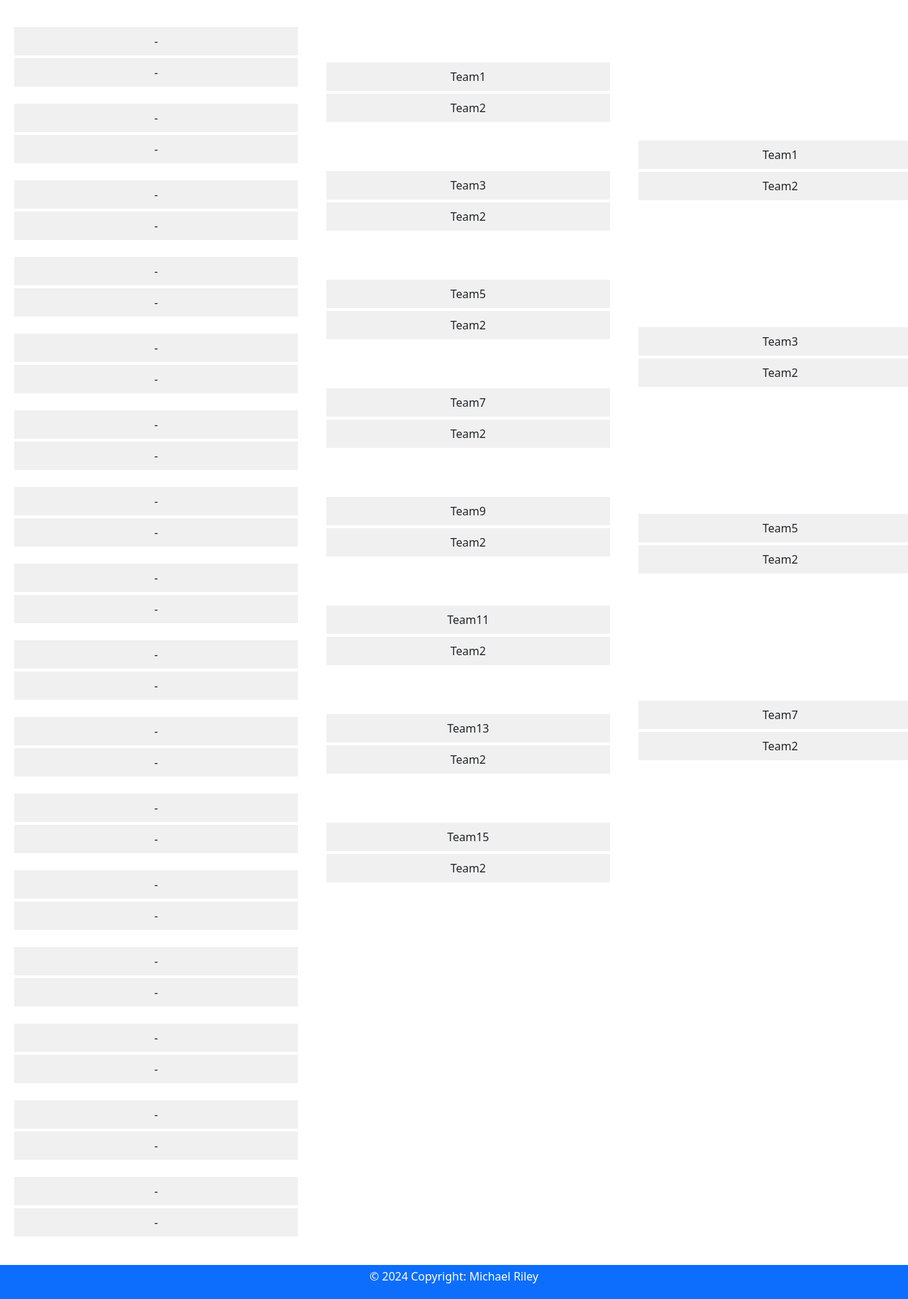
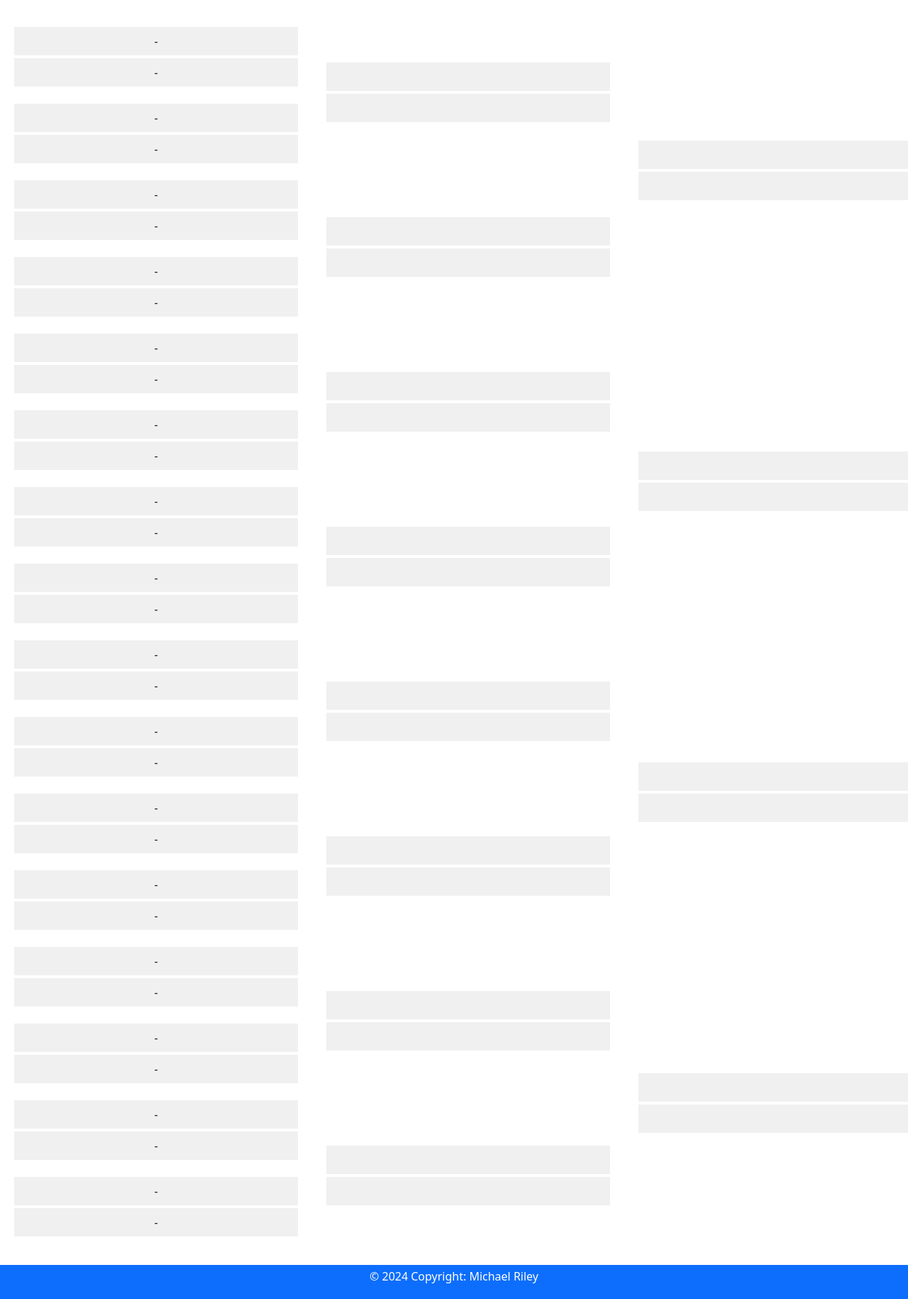
Before and after one commit to mikerly131/song_tournament, a FastAPI app: template templates/brackets/fill-bracket-64.html in a window 1280 px wide. Shown: the part 147-1977 px from the top of the page at 71% size. Run offline with FastAPI, Linux system fonts and the light colour scheme; the template is opened without the code that fills it, so the values that code supplies are empty.

Commit message:
64 bracket inprogress

```diff
--- a/templates/brackets/fill-bracket-64.html
+++ b/templates/brackets/fill-bracket-64.html
@@ -88,72 +88,61 @@
             </div>
         </div>
         <div class="column next-32 left">
-            <div class="round round-of-16">
-                <div class="match"><div class="team top">Team1</div><div class="team bottom">Team2</div></div>
-                <div class="match"><div class="team top">Team3</div><div class="team bottom">Team2</div></div>
-                <div class="match"><div class="team top">Team5</div><div class="team bottom">Team2</div></div>
-                <div class="match"><div class="team top">Team7</div><div class="team bottom">Team2</div></div>
-                <div class="match"><div class="team top">Team9</div><div class="team bottom">Team2</div></div>
-                <div class="match"><div class="team top">Team11</div><div class="team bottom">Team2</div></div>
-                <div class="match"><div class="team top">Team13</div><div class="team bottom">Team2</div></div>
-                <div class="match"><div class="team top">Team15</div><div class="team bottom">Team2</div></div>
-            </div>
+            <div class="match"><div class="team top"></div><div class="team bottom"></div></div>
+            <div class="match"><div class="team top"></div><div class="team bottom"></div></div>
+            <div class="match"><div class="team top"></div><div class="team bottom"></div></div>
+            <div class="match"><div class="team top"></div><div class="team bottom"></div></div>
+            <div class="match"><div class="team top"></div><div class="team bottom"></div></div>
+            <div class="match"><div class="team top"></div><div class="team bottom"></div></div>
+            <div class="match"><div class="team top"></div><div class="team bottom"></div></div>
+            <div class="match"><div class="team top"></div><div class="team bottom"></div></div>
         </div>
         <div class="column sweet-16 left">
-            <div class="round round-of-8">
-                <div class="match"><div class="team top">Team1</div><div class="team bottom">Team2</div></div>
-                <div class="match"><div class="team top">Team3</div><div class="team bottom">Team2</div></div>
-                <div class="match"><div class="team top">Team5</div><div class="team bottom">Team2</div></div>
-                <div class="match"><div class="team top">Team7</div><div class="team bottom">Team2</div></div>
-            </div>
+            <div class="match"><div class="team top"></div><div class="team bottom"></div></div>
+            <div class="match"><div class="team top"></div><div class="team bottom"></div></div>
+            <div class="match"><div class="team top"></div><div class="team bottom"></div></div>
+            <div class="match"><div class="team top"></div><div class="team bottom"></div></div>
         </div>
         <div class="column elite-8 left">
-            <div class="round round-of-4">
-                <div class="match"><div class="team top">Team1</div><div class="team bottom">Team2</div></div>
-                <div class="match"><div class="team top">Team3</div><div class="team bottom">Team2</div></div>
-            </div>
+            <div class="match"><div class="team top"></div><div class="team bottom"></div></div>
+            <div class="match"><div class="team top"></div><div class="team bottom"></div></div>
         </div>
         <div class="column semi-finals left">
-            <div class="round round-of-2">
-                <div class="match"><div class="team top">Team1</div><div class="team bottom">Team2</div></div>
+            <div class="match"><div class="team top"></div><div class="team bottom"></div></div>
+        </div>
+        <div class="column finals">
+            <div class="match row">
+                <h3 class="text-center">Finals</h3>
+                <div class="team top"></div>
+                <div class="team bottom"></div>
             </div>
-        </div>
-        <div class="champion">
-
-            <div class="final">
-                <div class="team">Philadelphia Eagles</div>
+            <div class="champion row">
+                <h3 class="text-center">Champion</h3>
+                <div class="team"></div>
             </div>
         </div>
         <div class="column semi-finals right">
-            <div class="round round-of-2">
-                <div class="match"><div class="team top">Team1</div><div class="team bottom">Team2</div></div>
-            </div>
+            <div class="match"><div class="team top"></div><div class="team bottom"></div></div>
         </div>
         <div class="column elite-8 right">
-            <div class="round round-of-4">
-                <div class="match"><div class="team top">Team1</div><div class="team bottom">Team2</div></div>
-                <div class="match"><div class="team top">Team3</div><div class="team bottom">Team2</div></div>
-            </div>
+            <div class="match"><div class="team top"></div><div class="team bottom"></div></div>
+            <div class="match"><div class="team top"></div><div class="team bottom"></div></div>
         </div>
         <div class="column sweet-16 right">
-            <div class="round round-of-8">
-                <div class="match"><div class="team top">Team1</div><div class="team bottom">Team2</div></div>
-                <div class="match"><div class="team top">Team3</div><div class="team bottom">Team2</div></div>
-                <div class="match"><div class="team top">Team5</div><div class="team bottom">Team2</div></div>
-                <div class="match"><div class="team top">Team7</div><div class="team bottom">Team2</div></div>
-            </div>
+            <div class="match"><div class="team top"></div><div class="team bottom"></div></div>
+            <div class="match"><div class="team top"></div><div class="team bottom"></div></div>
+            <div class="match"><div class="team top"></div><div class="team bottom"></div></div>
+            <div class="match"><div class="team top"></div><div class="team bottom"></div></div>
         </div>
         <div class="column next-32 right">
-            <div class="round round-of-16">
-                <div class="match"><div class="team top">Team1</div><div class="team bottom">Team2</div></div>
-                <div class="match"><div class="team top">Team3</div><div class="team bottom">Team2</div></div>
-                <div class="match"><div class="team top">Team5</div><div class="team bottom">Team2</div></div>
-                <div class="match"><div class="team top">Team7</div><div class="team bottom">Team2</div></div>
-                <div class="match"><div class="team top">Team9</div><div class="team bottom">Team2</div></div>
-                <div class="match"><div class="team top">Team11</div><div class="team bottom">Team2</div></div>
-                <div class="match"><div class="team top">Team13</div><div class="team bottom">Team2</div></div>
-                <div class="match"><div class="team top">Team15</div><div class="team bottom">Team2</div></div>
-            </div>
+            <div class="match"><div class="team top"></div><div class="team bottom"></div></div>
+            <div class="match"><div class="team top"></div><div class="team bottom"></div></div>
+            <div class="match"><div class="team top"></div><div class="team bottom"></div></div>
+            <div class="match"><div class="team top"></div><div class="team bottom"></div></div>
+            <div class="match"><div class="team top"></div><div class="team bottom"></div></div>
+            <div class="match"><div class="team top"></div><div class="team bottom"></div></div>
+            <div class="match"><div class="team top"></div><div class="team bottom"></div></div>
+            <div class="match"><div class="team top"></div><div class="team bottom"></div></div>
         </div>
         <div class="column first-64 right">
             <div class="match">
```
